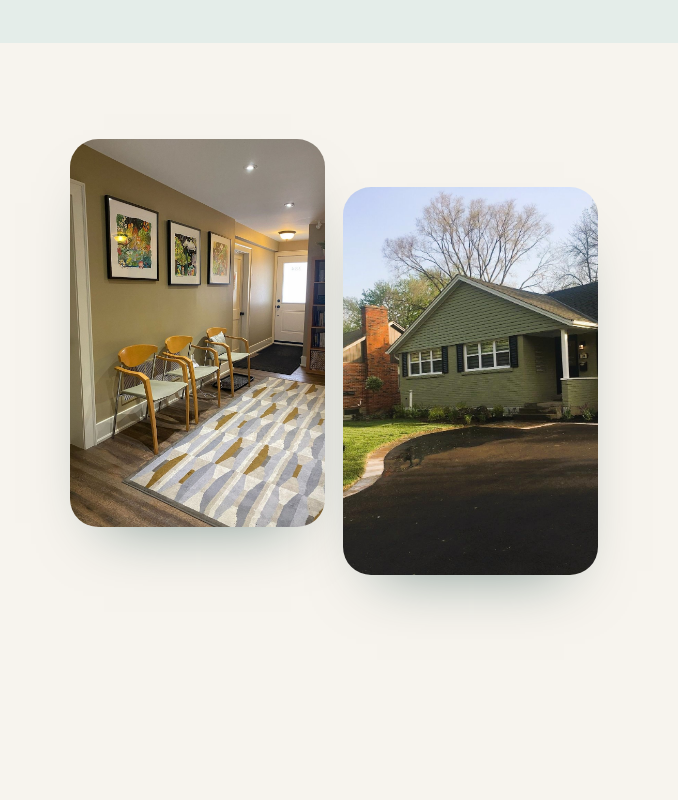
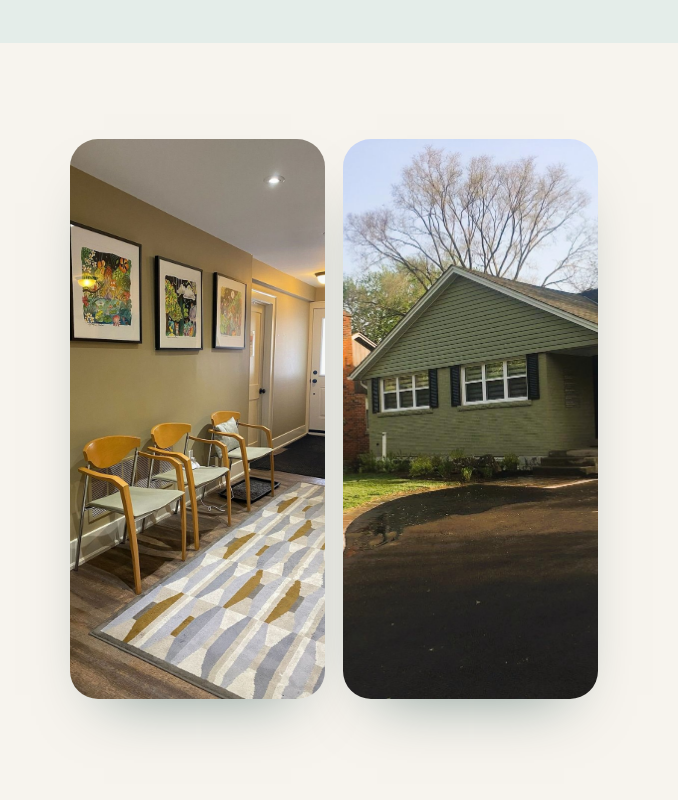
Before and after one commit to mayaritchie95/Jason-Townsley, a plain HTML site: page about.html in a window 1280 px wide. Shown: the part 7100-7900 px from the top of the page, 602-1280 px from the left. Drawn offline with nearby package versions, Linux system fonts and the light colour scheme.

Commit message:
Add files via upload

```diff
--- a/assets/style.css
+++ b/assets/style.css
@@ -414,10 +414,10 @@ a:focus-visible,button:focus-visible,input:focus-visible,textarea:focus-visible{
 @media (max-width:860px){.location-grid{grid-template-columns:1fr;gap:32px;}.location-map .map-embed{min-height:300px;}}
 
 /* ---------- Layered media (exterior + interior overlap) ---------- */
-.layered-media{display:grid;grid-template-columns:1fr 1fr;gap:18px;align-items:start;}
-.layered-media .layer-back,.layered-media .layer-front{width:100%;border-radius:var(--radius-lg);box-shadow:var(--shadow);object-fit:cover;aspect-ratio:3/4;display:block;}
-.layered-media .layer-front{margin-top:48px;}
-@media (max-width:560px){.layered-media{gap:12px;}.layered-media .layer-front{margin-top:28px;}}
+.split-media:has(.layered-media){align-self:stretch;}
+.layered-media{display:grid;grid-template-columns:1fr 1fr;gap:18px;align-items:stretch;height:100%;min-height:520px;}
+.layered-media .layer-back,.layered-media .layer-front{width:100%;height:100%;border-radius:var(--radius-lg);box-shadow:var(--shadow);object-fit:cover;display:block;}
+@media (max-width:560px){.layered-media{gap:12px;min-height:420px;}}
 
 /* Arterie logo: dark version shows as-is (no invert) */
 .section-sage .arterie-logo,.section-forest .arterie-logo{filter:none;opacity:1;}
```
